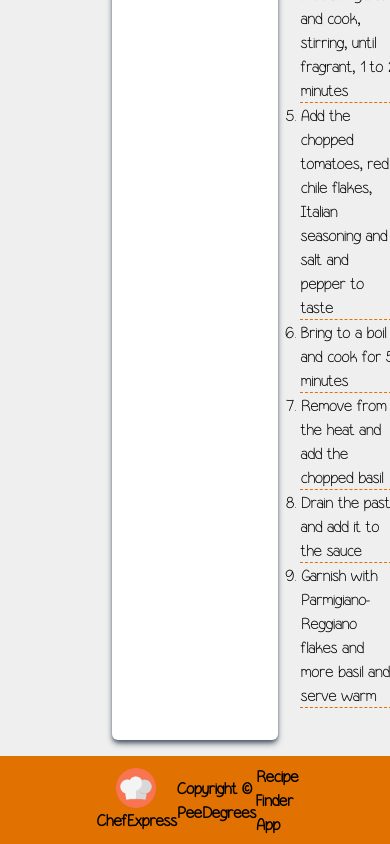
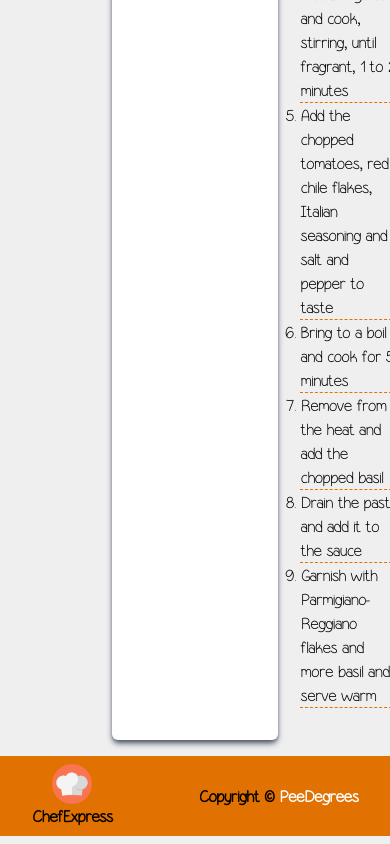
Before and after one commit to PeeOops/chef-express, a React (Vite) app: page /meals in a window 390 px wide. Shown: the part 1207-2051 px from the top of the page. Built offline with nearby package versions, Linux system fonts and the light colour scheme.

Commit message:
Adjust UI responsive on Home and allow serverHost on vite config

```diff
--- a/src/components/Footer.jsx
+++ b/src/components/Footer.jsx
@@ -1,12 +1,11 @@
 const Footer = () => {
     return(
-        <div className="flex flex-row place-content-between items-center bg-amber-600 font-bold mt-4 px-24 py-2">
+        <div className="flex flex-row place-content-between items-center bg-amber-600 font-bold mt-4 px-8 md:px-24 py-2">
             <div className="flex flex-col items-center">
                 <img src="/logo.png" alt="" className="w-10" />
                 <p>ChefExpress</p>
             </div>
-            <p>Copyright &copy; PeeDegrees</p>
-            <p>Recipe Finder App</p>
+            <p>Copyright &copy; <span className="text-white">PeeDegrees</span></p>
         </div>
     )
 }
--- a/src/pages/Home.jsx
+++ b/src/pages/Home.jsx
@@ -133,7 +133,7 @@ const Home = () => {
                     className="absolute inset-0 h-full w-full object-cover"
                 />
                 <div className="relative z-10 flex items-center justify-center h-full text-white bg-black/50">
-                    <h1 className="text-4xl font-bold">Your next meal starts here</h1>
+                    <h1 className="text-2xl md:text-4xl font-bold">Your next meal starts here</h1>
                 </div>
             </section>
             {/* Filters */}
@@ -150,7 +150,7 @@ const Home = () => {
 
 
             {/* Count recipes */}
-            <div className="flex flex-row justify-between items-center mt-4 mx-24 ">
+            <div className="flex flex-row justify-between items-center mt-4 mx-6 md:mx-24 ">
                 <p>You have <span className="font-bold h-[3rem]">{filteredLists.length}</span> recipes to try</p>
                 <div className="flex flex-row gap-2 items-center font-bold">
                     <input type="text" className="focus:outline-none border-b-1 p-1" placeholder="Search recipes..." onChange={handleChangeSearch} value={inputValue} />
@@ -164,7 +164,7 @@ const Home = () => {
                     (hasSearch || isValidCategory) && filteredLists.length > 0 ?
                         <div className="grid grid-cols-1 sm:grid-cols-2 md:grid-cols-3 lg:grid-cols-4 xl:grid-cols-5 gap-4 mt-4 mx-4 md:mx-24">
                             { filteredLists.slice(firstIndex,lastIndex).map((list) => (
-                                <div key={list.idMeal} className="flex flex-col items-center justify-center bg-white shadow-gray-600 shadow-md rounded-sm p-2 w-full">
+                                <div key={list.idMeal} className="flex flex-col items-center place-content-center bg-white hover:bg-amber-600 hover:text-white shadow-gray-600 shadow-md rounded-sm p-2 w-3/4 md:w-full mx-auto cursor-pointer">
                                     <img src={`${list.strMealThumb}`} className="w-3/4 rounded-sm" alt={list.strMeal} />
                                     <p className="font-bold h-[3rem] text-center">{list.strMeal}</p>
                                 </div>
--- a/vite.config.js
+++ b/vite.config.js
@@ -9,4 +9,9 @@ export default defineConfig({
     react(),
     tailwindcss(),
   ],
+  server: {
+    host: true, // Needed to access from external devices (sets host to 0.0.0.0)
+    port: 5173, // Or your desired port
+    allowedHosts: true // Allow ngrok / mobile / external IPs
+  }
 })
```
